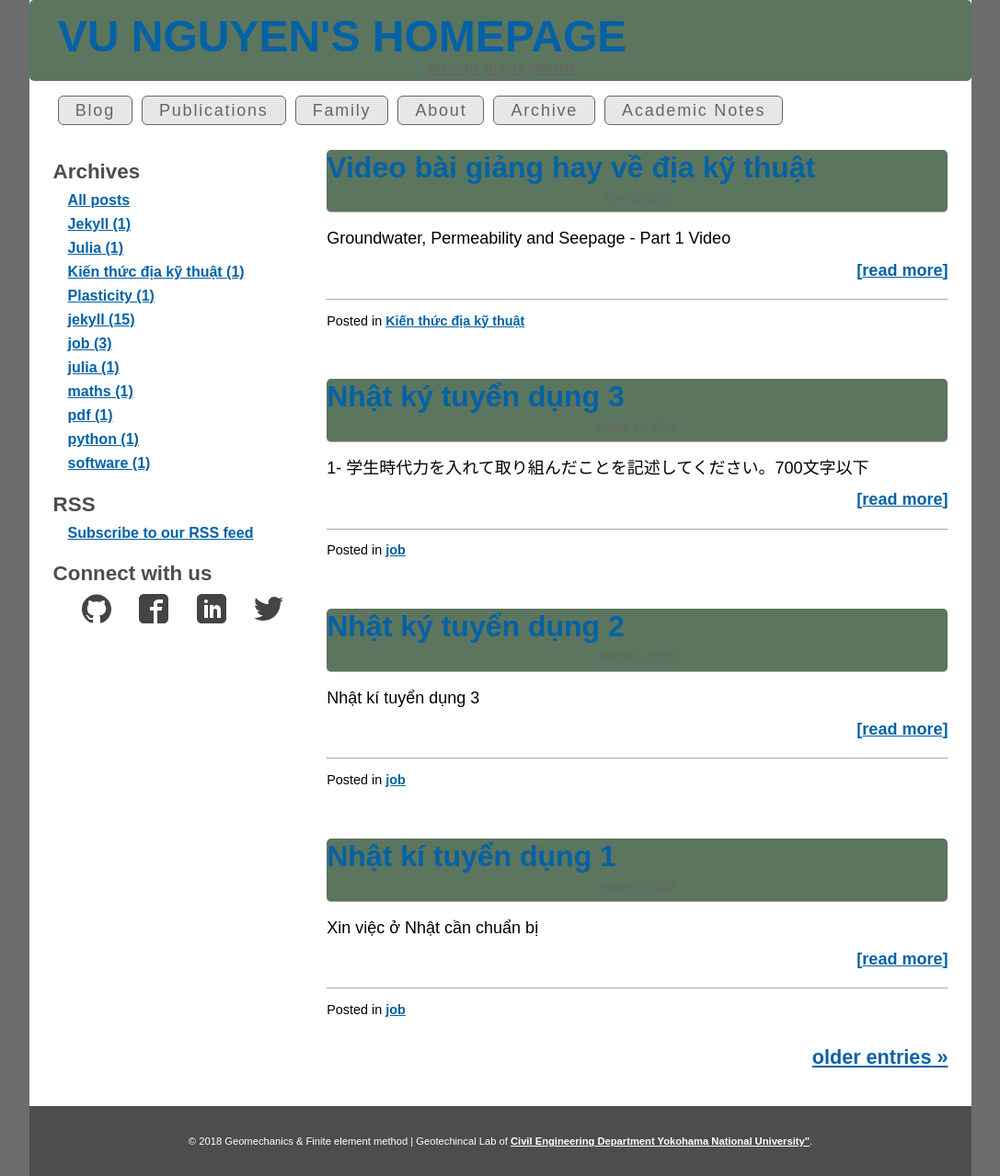
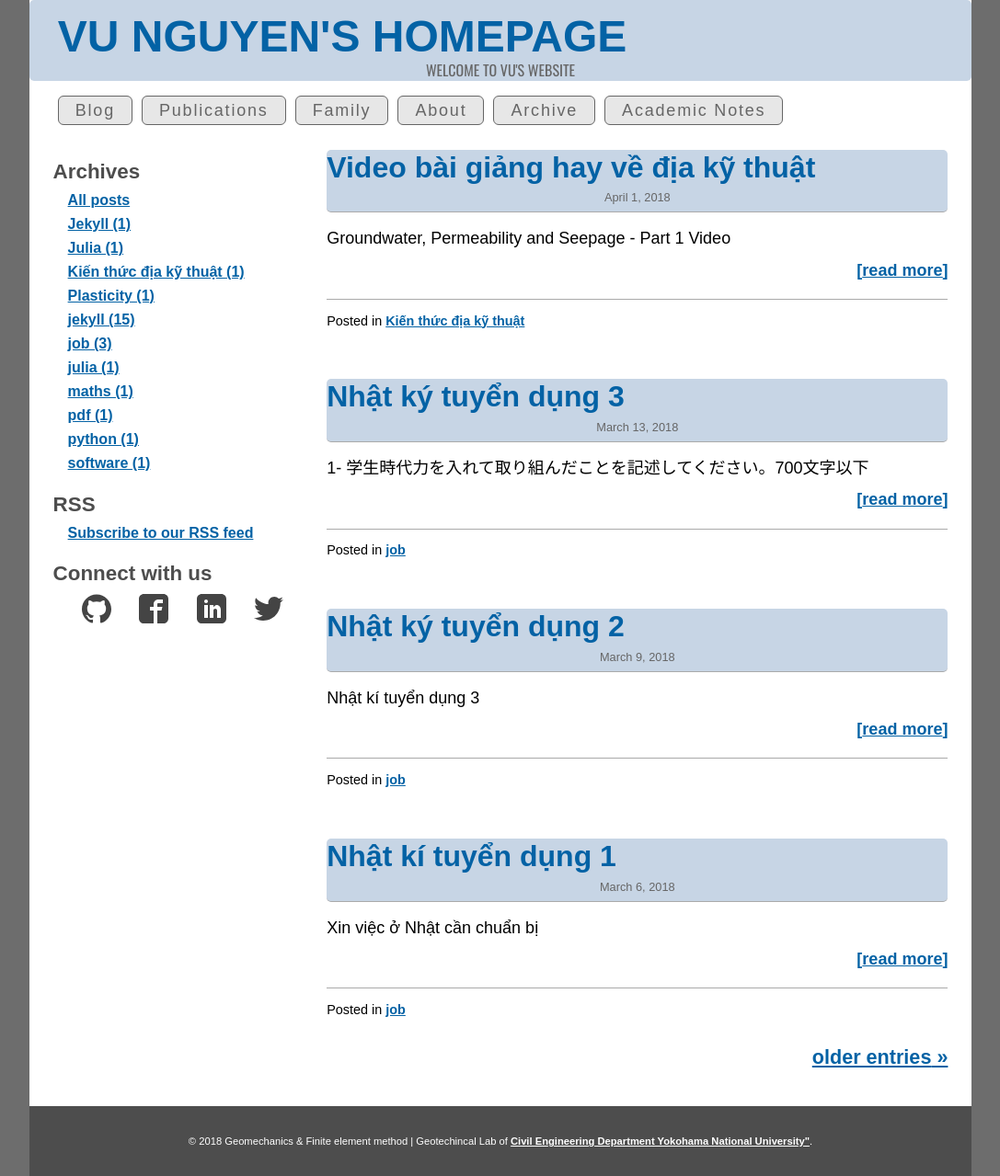
Before and after one commit to quangvunp/geomechanics, a Jekyll site: the page built from index.html, in a window 1280 px wide. Shown: the whole page at 92% size, without its empty margins (96-1183 px from the left). Built offline with Jekyll 4.4.1, drawn with Linux system fonts in a browser that asks for light colours; the list of posts is cut into pages by our own code.

Commit message:
Update main.css

```diff
--- a/css/main.css
+++ b/css/main.css
@@ -366,7 +366,7 @@ img, object, embed {
 }
 header {
 	margin-bottom: 2em;
-	background-color: #5c755e;
+	background-color: #c7d5e5;
 	border-radius: 5px;
 	text-align: center;
 }
@@ -656,7 +656,7 @@ aside li {
    top navigation styles
 -----------------------------------------------------*/
 nav {
-	background: none;
+	background: #1978e5;
 	margin-bottom: 1em;
 }
 nav ul {
```
